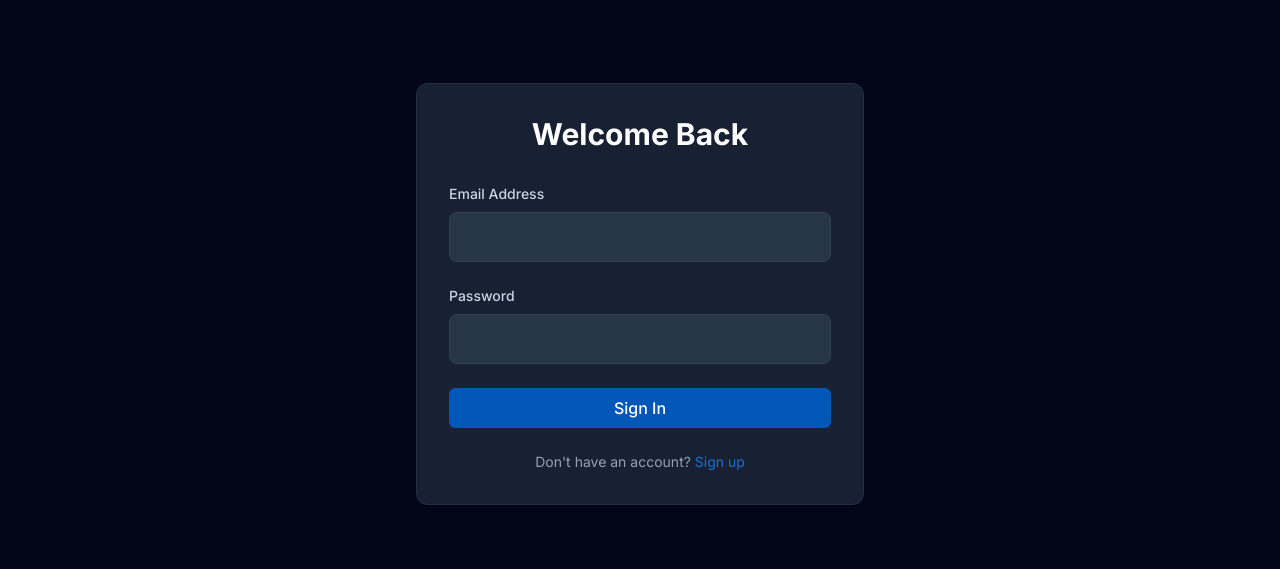
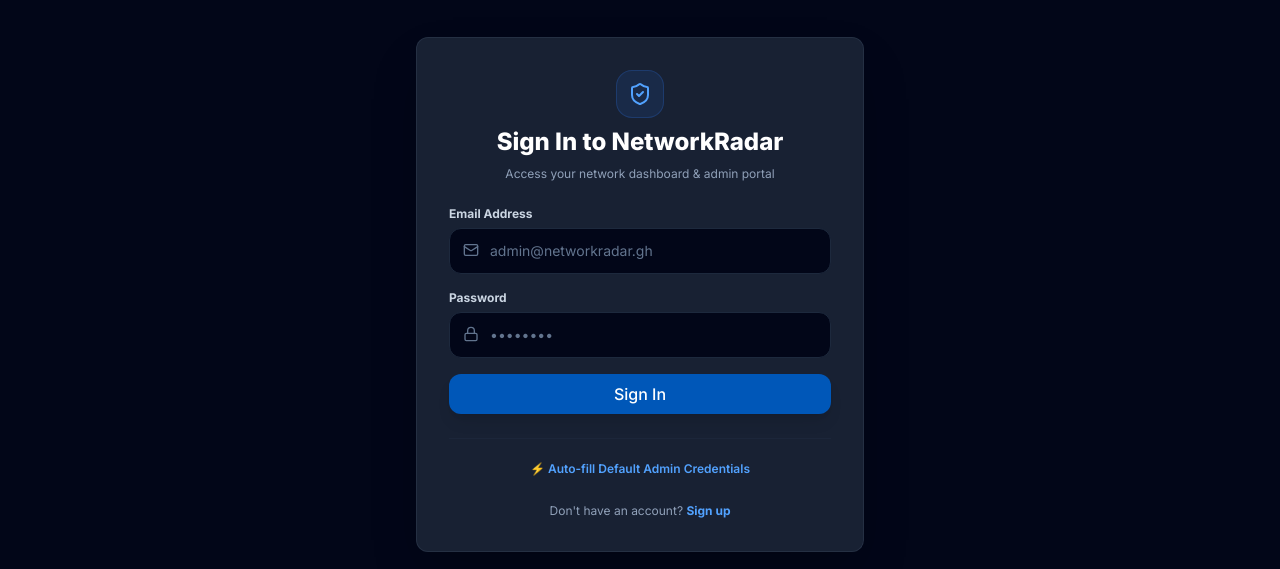
Before and after one commit to OtessLaw/networkradar, a React app in the folder frontend/: page /login in a window 1280 px wide. Shown: the part 140-709 px from the top of the page. Built offline with nearby package versions, Linux system fonts and the light colour scheme; no server answers; the HTML template or start-up script is replaced by a standard one.

Commit message:
Fix: Add bcrypt hashing and comparePassword method to User model, auto-seed admin on server startup, and add auto-fill button on Login page

```diff
--- a/frontend/src/pages/Login.jsx
+++ b/frontend/src/pages/Login.jsx
@@ -4,6 +4,7 @@
 import { authService } from '../services/auth.service';
 import { useAuthStore } from '../store/authStore';
 import { useNavigate, Link } from 'react-router-dom';
+import { ShieldCheck, Lock, Mail, AlertCircle } from 'lucide-react';
 
 export function Login() {
   const [email, setEmail] = useState('');
@@ -20,51 +21,93 @@
 
     try {
       const res = await authService.login({ email, password });
-      setAuth(res.data.user, res.data.accessToken, res.data.refreshToken);
+      const user = res.data.user;
+      setAuth(user, res.data.accessToken, res.data.refreshToken);
+
+      if (user.role === 'admin') {
+        navigate('/admin');
+      } else {
         navigate('/profile');
+      }
     } catch (err) {
-      setError(err.response?.data?.message || 'Login failed. Please check your credentials.');
+      setError(err.response?.data?.error || err.response?.data?.message || 'Login failed. Please check your credentials.');
     } finally {
       setLoading(false);
     }
   };
 
+  const handleFillAdminDemo = () => {
+    setEmail('admin@networkradar.gh');
+    setPassword('Admin@123!');
+  };
+
   return (
-    <div className="min-h-[calc(100vh-64px)] flex items-center justify-center py-12 px-4 sm:px-6 lg:px-8">
-      <Card className="max-w-md w-full p-8">
-        <h2 className="text-3xl font-bold text-center text-white mb-8">Welcome Back</h2>
+    <div className="min-h-[calc(100vh-64px)] flex items-center justify-center py-12 px-4 sm:px-6 lg:px-8 bg-slate-950">
+      <Card className="max-w-md w-full p-8 border border-slate-800 bg-slate-900/90 shadow-2xl rounded-3xl space-y-6">
+        <div className="text-center space-y-2">
+          <div className="w-12 h-12 rounded-2xl bg-blue-500/10 border border-blue-500/20 text-blue-400 flex items-center justify-center mx-auto">
+            <ShieldCheck className="w-6 h-6" />
+          </div>
+          <h2 className="text-2xl font-black text-white">Sign In to NetworkRadar</h2>
+          <p className="text-xs text-slate-400">Access your network dashboard & admin portal</p>
+        </div>
 
-        {error && <div className="bg-red-500/20 text-red-400 p-3 rounded-lg text-sm mb-6 border border-red-500/50">{error}</div>}
+        {error && (
+          <div className="bg-red-500/15 text-red-400 p-3.5 rounded-2xl text-xs border border-red-500/30 flex items-center space-x-2">
+            <AlertCircle className="w-4 h-4 shrink-0" />
+            <span>{error}</span>
+          </div>
+        )}
 
-        <form onSubmit={handleSubmit} className="space-y-6">
+        <form onSubmit={handleSubmit} className="space-y-4">
           <div>
-            <label className="block text-sm font-medium text-slate-300 mb-2">Email Address</label>
+            <label className="block text-xs font-bold text-slate-300 mb-1.5">Email Address</label>
+            <div className="relative">
+              <Mail className="w-4 h-4 text-slate-500 absolute left-3.5 top-3.5" />
               <input
                 type="email"
                 required
+                placeholder="admin@networkradar.gh"
                 value={email}
                 onChange={(e) => setEmail(e.target.value)}
-              className="w-full bg-surface-2 border border-border rounded-lg p-3 text-white focus:ring-primary focus:border-primary"
+                className="w-full bg-slate-950 border border-slate-800 rounded-xl py-3 pl-10 pr-3 text-sm text-white placeholder-slate-500 focus:outline-none focus:border-blue-500"
               />
             </div>
+          </div>
+
           <div>
-            <label className="block text-sm font-medium text-slate-300 mb-2">Password</label>
+            <label className="block text-xs font-bold text-slate-300 mb-1.5">Password</label>
+            <div className="relative">
+              <Lock className="w-4 h-4 text-slate-500 absolute left-3.5 top-3.5" />
               <input
                 type="password"
                 required
+                placeholder="••••••••"
                 value={password}
                 onChange={(e) => setPassword(e.target.value)}
-              className="w-full bg-surface-2 border border-border rounded-lg p-3 text-white focus:ring-primary focus:border-primary"
+                className="w-full bg-slate-950 border border-slate-800 rounded-xl py-3 pl-10 pr-3 text-sm text-white placeholder-slate-500 focus:outline-none focus:border-blue-500"
               />
             </div>
+          </div>
 
-          <Button type="submit" className="w-full" disabled={loading}>
+          <Button type="submit" className="w-full py-3 bg-blue-600 hover:bg-blue-500 text-white font-bold rounded-xl shadow-lg cursor-pointer" disabled={loading}>
             {loading ? 'Signing in...' : 'Sign In'}
           </Button>
         </form>
 
-        <p className="mt-6 text-center text-sm text-slate-400">
-          Don't have an account? <Link to="/register" className="text-primary-light hover:underline">Sign up</Link>
+        {/* Demo Admin Quick Fill Button */}
+        <div className="pt-4 border-t border-slate-800/80 text-center">
+          <button
+            onClick={handleFillAdminDemo}
+            type="button"
+            className="text-xs text-blue-400 hover:underline cursor-pointer font-semibold"
+          >
+            ⚡ Auto-fill Default Admin Credentials
+          </button>
+        </div>
+
+        <p className="text-center text-xs text-slate-400">
+          Don't have an account? <Link to="/register" className="text-blue-400 hover:underline font-bold">Sign up</Link>
         </p>
       </Card>
     </div>
```
Also changed, not shown: 2 other files (tests, documents, lock files or other folders). Lines whose indentation alone changed are shown as unchanged.
